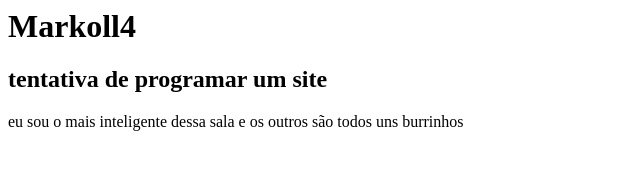
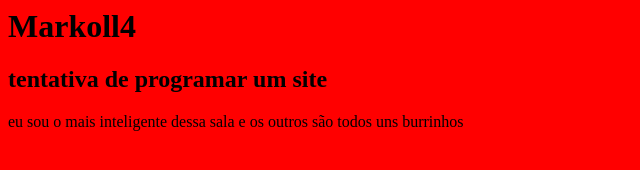
Before and after one commit to markoll4/teste1, a plain HTML site: page index.html in a window 1280 px wide. Shown: the whole page, without its empty margins (0-640 px from the left). Drawn offline with Linux system fonts and the light colour scheme.

Commit message:
coloquei uma cor

```diff
--- a/index.html
+++ b/index.html
@@ -1,3 +1,4 @@
 <h1>Markoll4</h1>
 <h2>tentativa de programar um site</h2>
 <p>eu sou o mais inteligente dessa sala e os outros são todos uns burrinhos</p>
+<body bgcolor="FF0000">
```
